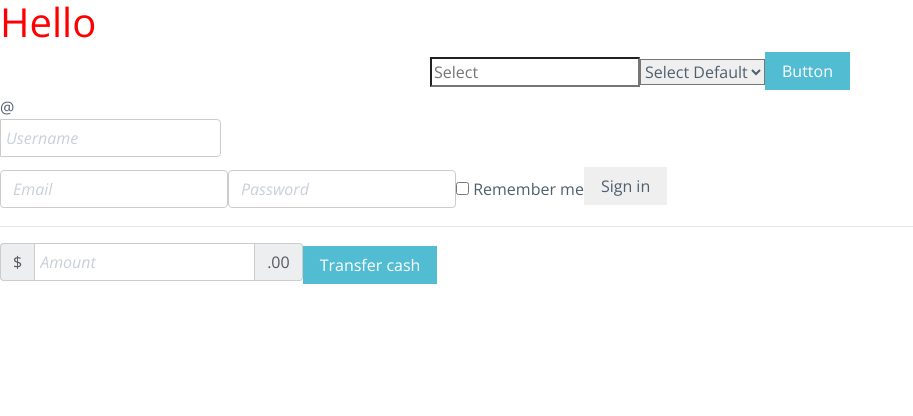
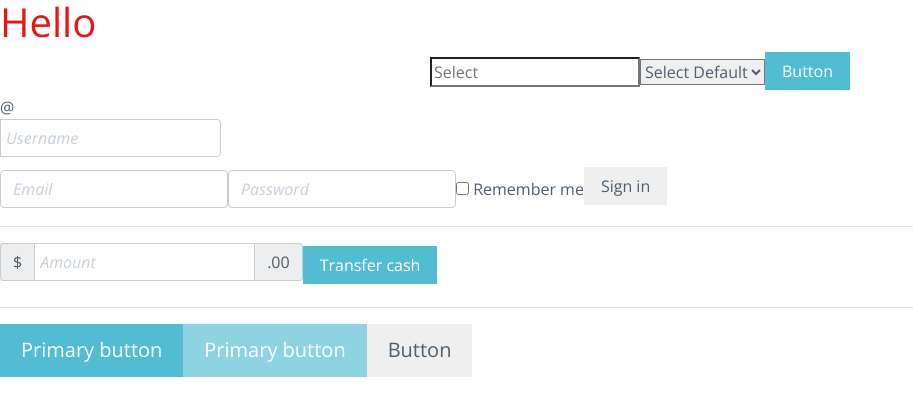
Before and after one commit to Malleus-Sasha/balance-money-ng, an Angular app: page / in a window 1280 px wide. Shown: the top 416 px of the page, without its empty margins (0-913 px from the left). Built offline with nearby package versions, Linux system fonts and the light colour scheme.

Commit message:
[bm -101]  Add button disabled  2 (review: myself)

```diff
--- a/src/app/app.component.html
+++ b/src/app/app.component.html
@@ -45,3 +45,13 @@
     </div>
     <button type="submit" class="btn btn-primary">Transfer cash</button>
 </form>
+
+<hr>
+
+<form action="" class="form-inline">
+    <div class="form-group">
+        <button type="button" class="btn btn-lg btn-primary">Primary button</button>
+        <button type="button" class="btn btn-lg btn-primary" disabled="disabled">Primary button</button>
+        <button type="button" class="btn btn-default btn-lg">Button</button>
+    </div>
+</form>
--- a/src/app/app.component.scss
+++ b/src/app/app.component.scss
@@ -1,4 +1,4 @@
-$baseRed: red;
+$baseRed: rgb(231, 22, 22);
 
 h1 {
     color: $baseRed;
```
